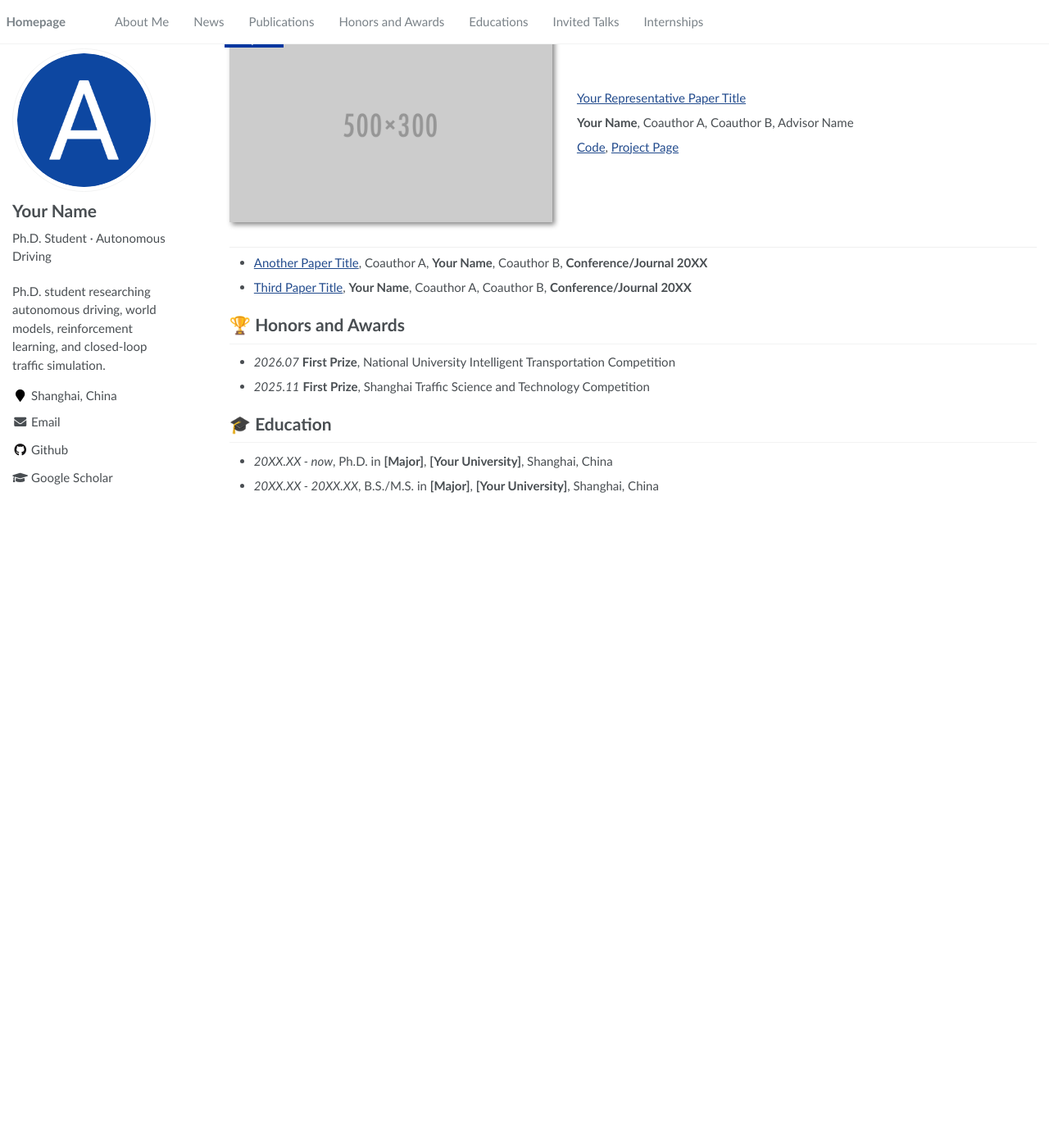
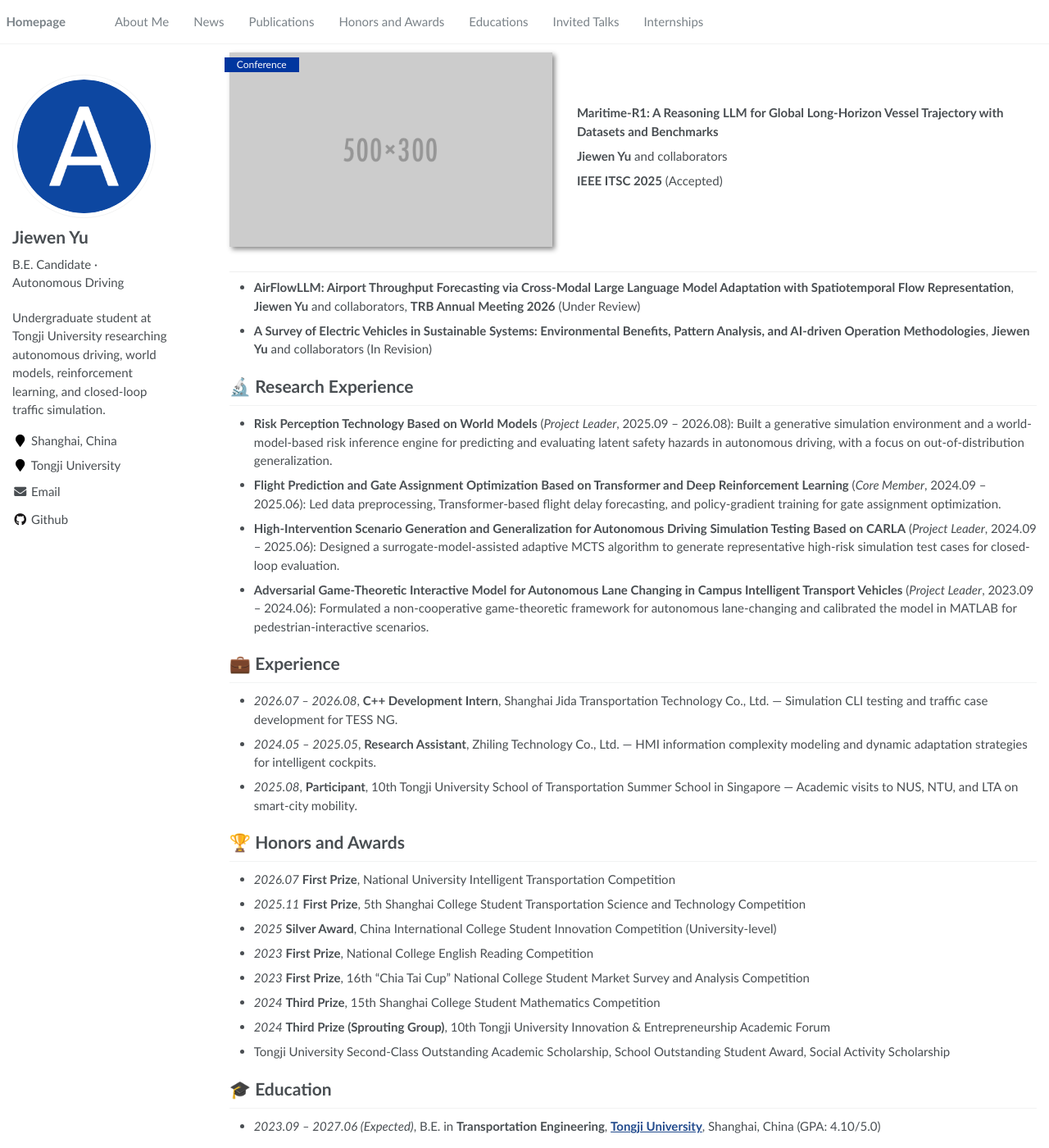
Before and after one commit to jieweny01/jieweny01.github.io, a Jekyll site: the page built from _pages/about.md, in a window 1280 px wide and 1400 px high, scrolled down 403 px. Shown: the whole window at 82% size. Built offline with Jekyll 4.4.1, drawn with Linux system fonts in a browser that asks for light colours; before the commit the page ends 1021 px from its top, so only the background shows below that; some of the changed text lies outside the part shown.

Commit message:
Fill homepage content from resume: profile, publications, projects, and awards.
Co-authored-by: Cursor <cursoragent@cursor.com>

```diff
--- a/_config.yml
+++ b/_config.yml
@@ -3,8 +3,8 @@
 # Restart `jekyll serve` after editing this file.
 
 # Site Settings
-title                    : "Yu-Jiewen"
-description              : "Ph.D. student researching autonomous driving, world models, reinforcement learning, and closed-loop traffic simulation."
+title                    : "Jiewen Yu"
+description              : "Undergraduate student at Tongji University researching autonomous driving, world models, reinforcement learning, and closed-loop traffic simulation."
 url                      : "https://jieweny01.github.io"
 baseurl                  : ""
 repository               : "jieweny01/jieweny01.github.io"
@@ -20,14 +20,14 @@ baidu_site_verification  :
 
 # Site Author (left sidebar)
 author:
-  name             : "Your Name"
+  name             : "Jiewen Yu"
   avatar           : "images/avatar.jpg"
-  bio              : "Ph.D. Student · Autonomous Driving"
+  bio              : "B.E. Candidate · Autonomous Driving"
   location         : "Shanghai, China"
-  employer         :
+  employer         : "Tongji University"
   pubmed           :
-  googlescholar    : "https://scholar.google.com/citations?user=YOUR_SCHOLAR_ID"
-  email            : "your.email@university.edu"
+  googlescholar    :
+  email            : "2352661@tongji.edu.cn"
   researchgate     :
   uri              :
   bitbucket        :
--- a/_pages/about.md
+++ b/_pages/about.md
@@ -8,42 +8,63 @@ redirect_from:
   - /about.html
 ---
 
-I am a Ph.D. student at **[Your University]**, working in **[Your Lab / Group Name]**. Under the supervision of **[Advisor Name]**, I study autonomous driving systems at the intersection of decision-making, simulation, and learning-based methods.
+I am an undergraduate student in **Transportation Engineering** at **[Tongji University](https://www.tongji.edu.cn/)**, School of Transportation Engineering. My work focuses on autonomous driving systems at the intersection of **decision-making**, **simulation**, and **learning-based methods**.
 
 My research interests are primarily focused on **autonomous driving**, with particular emphasis on **end-to-end learning**, **world models**, **reinforcement learning for planning and control**, and **closed-loop traffic simulation and safety testing**. I am passionate about developing learning-based methods and evaluation tools that improve **safety**, **robustness**, and **reliability** in real-world autonomous systems.
 
 
 # 🔥 News
 
-- *2026.01*: &nbsp;🎉 One paper is accepted by **[Venue]**.
-- *2025.12*: &nbsp;🎉 A new preprint on **[Paper Title]** is available on [arXiv](https://arxiv.org/).
-- *2025.09*: &nbsp;🎉 Released project code for **[Project Name]** on [GitHub](https://github.com/YOUR_GITHUB_USERNAME).
+- *2026.07*: &nbsp;🎉 **First Prize** at the National University Intelligent Transportation Competition.
+- *2025.11*: &nbsp;🎉 **First Prize** at the 5th Shanghai College Student Transportation Science and Technology Competition.
+- *2025.08*: &nbsp;🎉 Participated in the 10th Tongji University School of Transportation Summer School in Singapore.
+- *2025*: &nbsp;🎉 *Maritime-R1* accepted by **IEEE ITSC 2025**.
 
 
 # 📚 Publications
 
-<div class='paper-box'><div class='paper-box-image'><div><div class="badge">Preprint</div><img src='images/500x300.png' alt="paper thumbnail" width="100%"></div></div>
+<div class='paper-box'><div class='paper-box-image'><div><div class="badge">Conference</div><img src='images/500x300.png' alt="paper thumbnail" width="100%"></div></div>
 <div class='paper-box-text' markdown="1">
 
-[Your Representative Paper Title](https://arxiv.org/abs/XXXX.XXXXX)
+**Maritime-R1: A Reasoning LLM for Global Long-Horizon Vessel Trajectory with Datasets and Benchmarks**
 
-**Your Name**, Coauthor A, Coauthor B, Advisor Name
+**Jiewen Yu** and collaborators
 
-[Code](https://github.com/YOUR_GITHUB_USERNAME/repo), [Project Page](https://YOUR_GITHUB_USERNAME.github.io/project/)
+**IEEE ITSC 2025** (Accepted)
 </div>
 </div>
 
-- [Another Paper Title](https://arxiv.org/abs/XXXX.XXXXX), Coauthor A, **Your Name**, Coauthor B, **Conference/Journal 20XX**
-- [Third Paper Title](https://doi.org/10.XXXX/XXXX), **Your Name**, Coauthor A, Coauthor B, **Conference/Journal 20XX**
+- **AirFlowLLM: Airport Throughput Forecasting via Cross-Modal Large Language Model Adaptation with Spatiotemporal Flow Representation**, **Jiewen Yu** and collaborators, **TRB Annual Meeting 2026** (Under Review)
+- **A Survey of Electric Vehicles in Sustainable Systems: Environmental Benefits, Pattern Analysis, and AI-driven Operation Methodologies**, **Jiewen Yu** and collaborators (In Revision)
+
+
+# 🔬 Research Experience
+
+- **Risk Perception Technology Based on World Models** (*Project Leader*, 2025.09 – 2026.08): Built a generative simulation environment and a world-model-based risk inference engine for predicting and evaluating latent safety hazards in autonomous driving, with a focus on out-of-distribution generalization.
+- **Flight Prediction and Gate Assignment Optimization Based on Transformer and Deep Reinforcement Learning** (*Core Member*, 2024.09 – 2025.06): Led data preprocessing, Transformer-based flight delay forecasting, and policy-gradient training for gate assignment optimization.
+- **High-Intervention Scenario Generation and Generalization for Autonomous Driving Simulation Testing Based on CARLA** (*Project Leader*, 2024.09 – 2025.06): Designed a surrogate-model-assisted adaptive MCTS algorithm to generate representative high-risk simulation test cases for closed-loop evaluation.
+- **Adversarial Game-Theoretic Interactive Model for Autonomous Lane Changing in Campus Intelligent Transport Vehicles** (*Project Leader*, 2023.09 – 2024.06): Formulated a non-cooperative game-theoretic framework for autonomous lane-changing and calibrated the model in MATLAB for pedestrian-interactive scenarios.
+
+
+# 💼 Experience
+
+- *2026.07 – 2026.08*, **C++ Development Intern**, Shanghai Jida Transportation Technology Co., Ltd. — Simulation CLI testing and traffic case development for TESS NG.
+- *2024.05 – 2025.05*, **Research Assistant**, Zhiling Technology Co., Ltd. — HMI information complexity modeling and dynamic adaptation strategies for intelligent cockpits.
+- *2025.08*, **Participant**, 10th Tongji University School of Transportation Summer School in Singapore — Academic visits to NUS, NTU, and LTA on smart-city mobility.
 
 
 # 🏆 Honors and Awards
 
 - *2026.07* **First Prize**, National University Intelligent Transportation Competition
-- *2025.11* **First Prize**, Shanghai Traffic Science and Technology Competition
+- *2025.11* **First Prize**, 5th Shanghai College Student Transportation Science and Technology Competition
+- *2025* **Silver Award**, China International College Student Innovation Competition (University-level)
+- *2023* **First Prize**, National College English Reading Competition
+- *2023* **First Prize**, 16th "Chia Tai Cup" National College Student Market Survey and Analysis Competition
+- *2024* **Third Prize**, 15th Shanghai College Student Mathematics Competition
+- *2024* **Third Prize (Sprouting Group)**, 10th Tongji University Innovation & Entrepreneurship Academic Forum
+- Tongji University Second-Class Outstanding Academic Scholarship, School Outstanding Student Award, Social Activity Scholarship
 
 
 # 🎓 Education
 
-- *20XX.XX - now*, Ph.D. in **[Major]**, **[Your University]**, Shanghai, China
-- *20XX.XX - 20XX.XX*, B.S./M.S. in **[Major]**, **[Your University]**, Shanghai, China
+- *2023.09 – 2027.06 (Expected)*, B.E. in **Transportation Engineering**, **[Tongji University](https://www.tongji.edu.cn/)**, Shanghai, China (GPA: 4.10/5.0)
```
